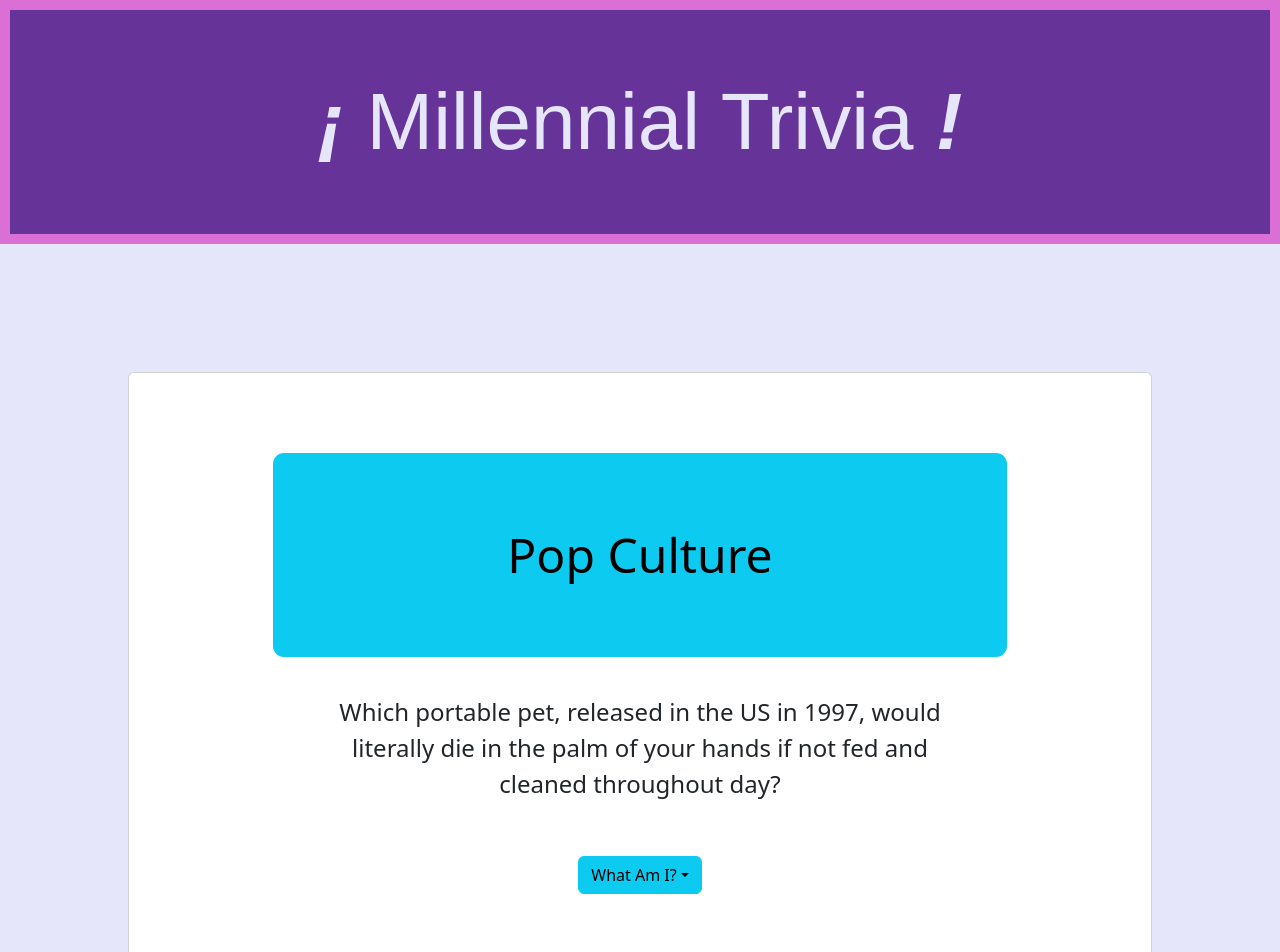
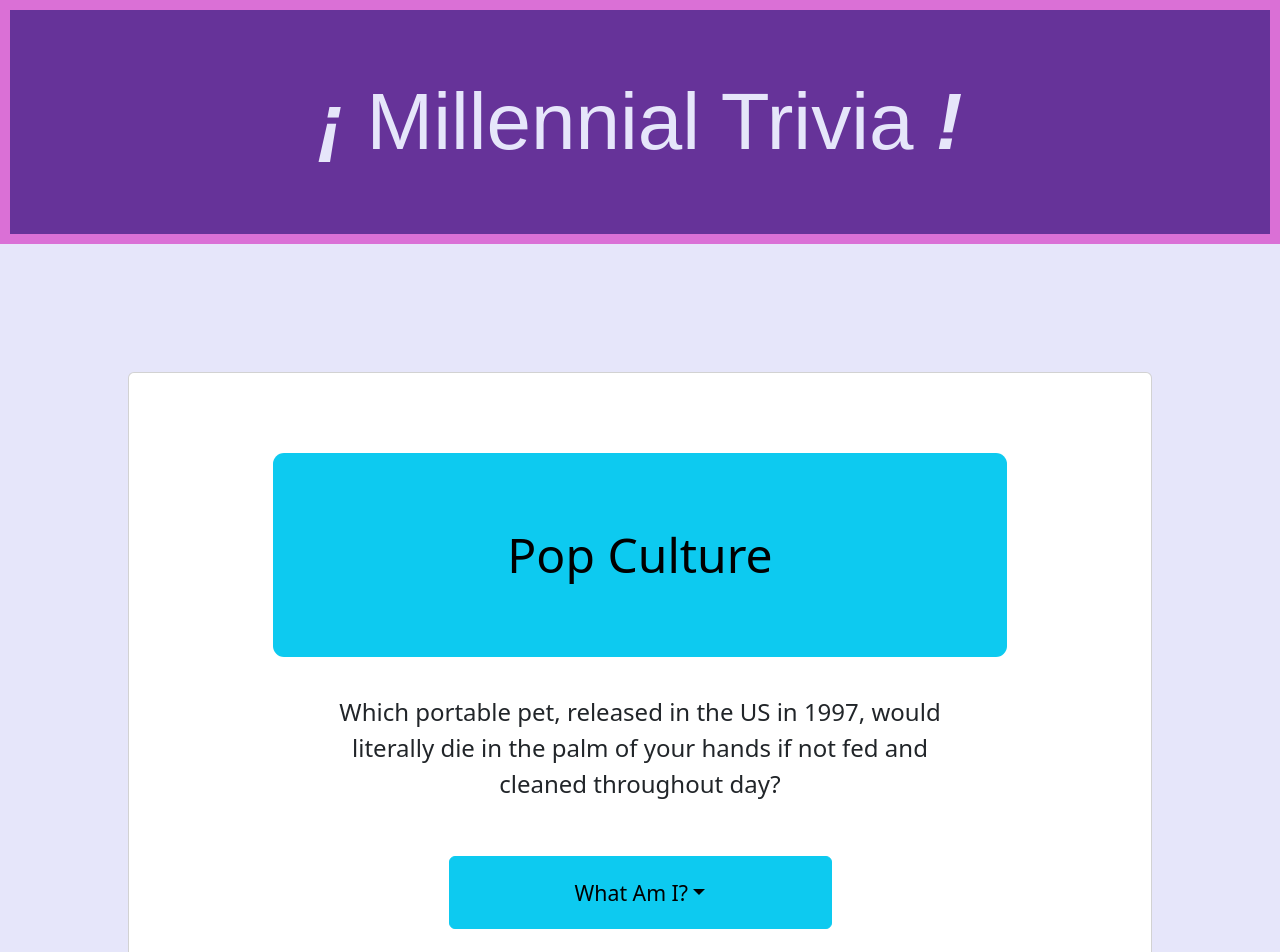
Before and after one commit to D-Fluster/react-trivia, a React (Vite) app: page / in a window 1280 px wide. Shown: the top 952 px of the page. Built offline with nearby package versions, Linux system fonts and the light colour scheme.

Commit message:
CSS updates for Dropdown classes

```diff
--- a/src/App.css
+++ b/src/App.css
@@ -39,12 +39,17 @@
 }
 
 .btn-group {
-  margin: 5% auto 250px auto;
+  margin: 5% auto 250px auto !important;
+  width: min(50%);
 }
 
 [type="button"] {
-  padding: 15% auto 15% auto;
-  font-size: 1.5em;
+  padding: 5% !important;
+  font-size: 1.33em !important;
+}
+
+.dropdown-menu {
+  width: 100%;
 }
 
 .dropdown-item {
```
